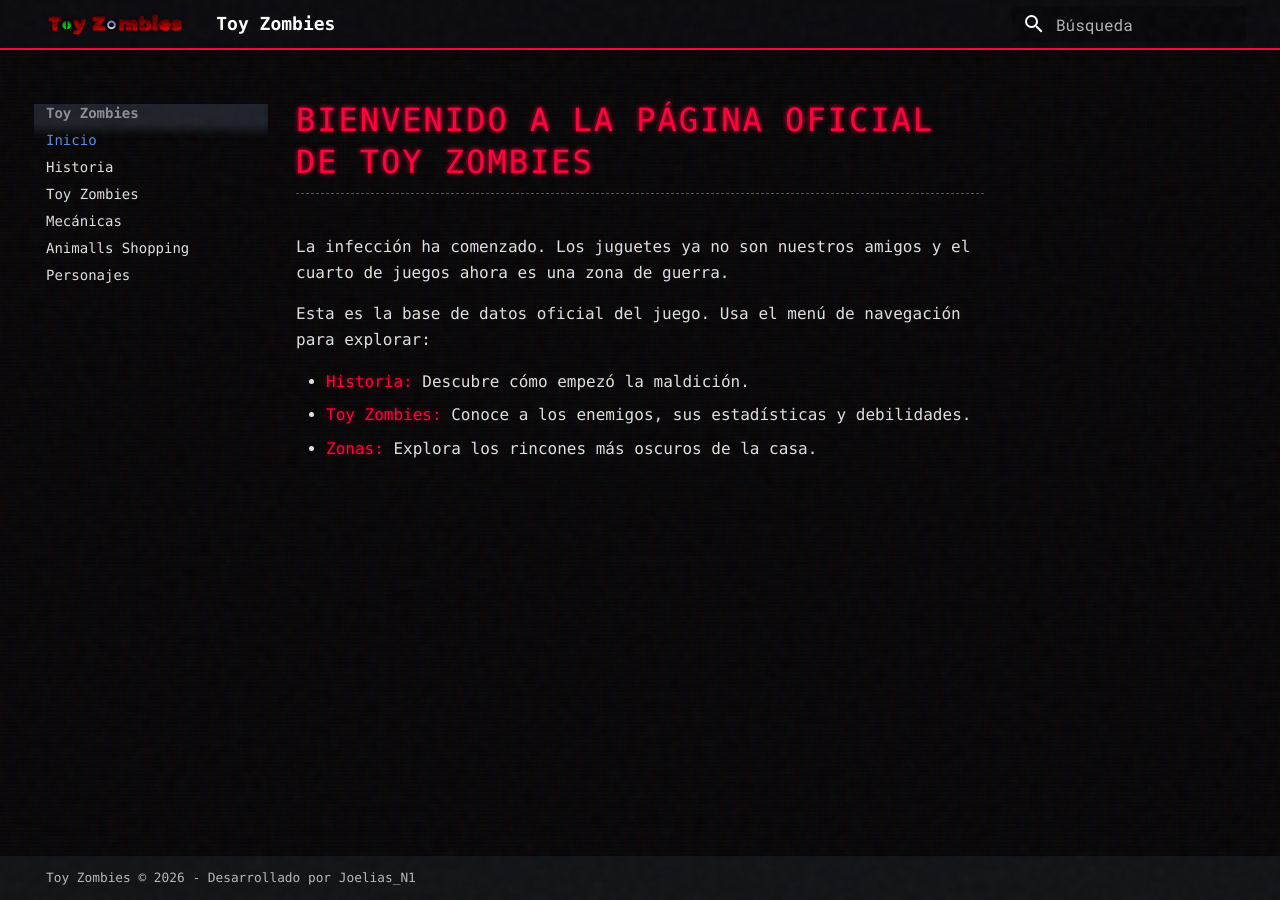
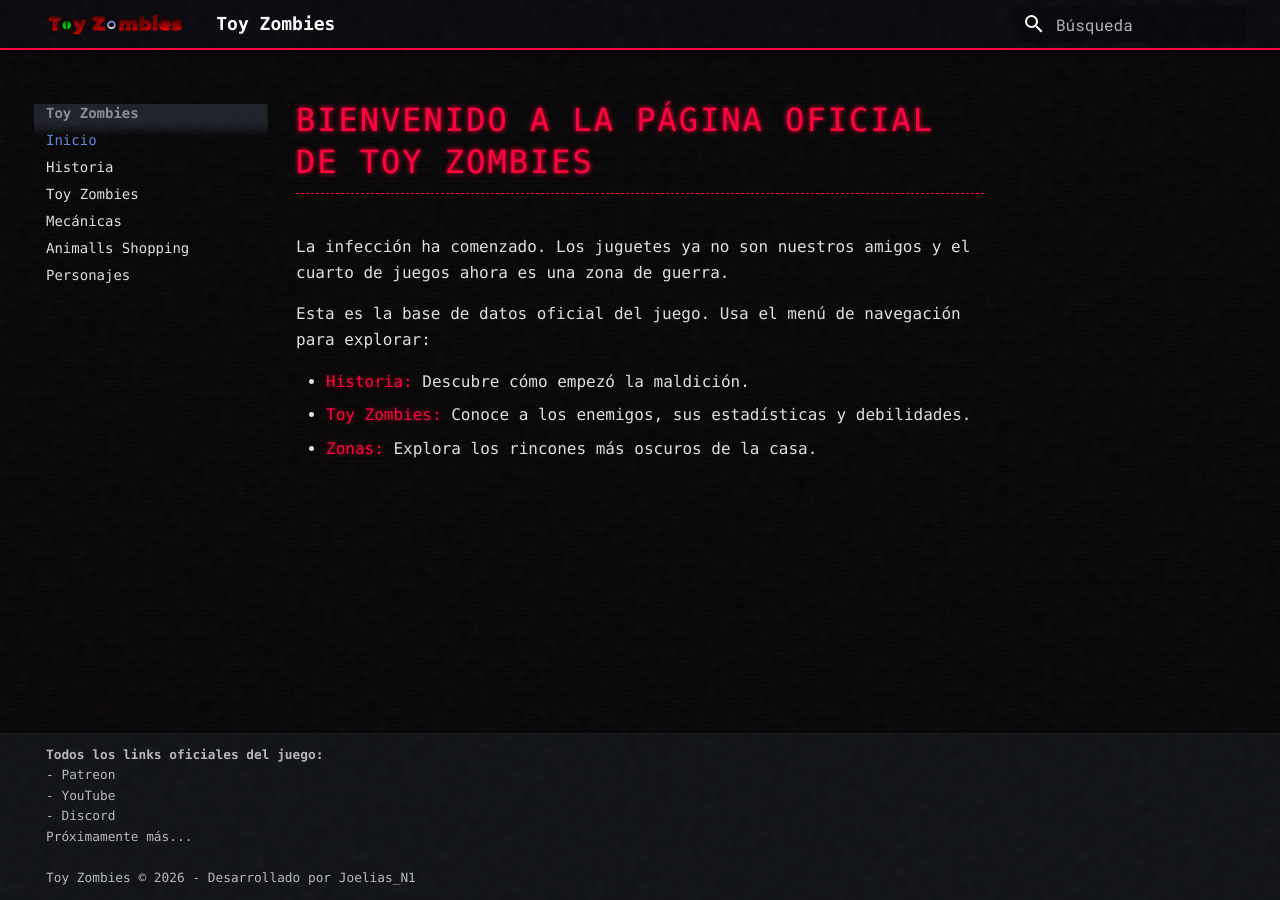
Before and after one commit to Hec-Thor-Tech/toy-zombies, an MkDocs documentation site: the page built from docs/index.md, in a window 1280 px wide. Built offline with MkDocs 1.6.1 and Material for MkDocs 9.7.7, drawn with Linux system fonts in a browser that asks for light colours.

Commit message:
Actualizacion de la wiki

```diff
--- a/overrides/partials/copyright.html
+++ b/overrides/partials/copyright.html
@@ -1,5 +1,10 @@
 <div class="md-copyright">
   <div class="md-copyright__highlight">
+    <strong>Todos los links oficiales del juego:</strong><br>
+    - <a href="https://patreon.com/ToyZombies?utm_medium=unknown&utm_source=join_link&utm_campaign=creatorshare_creator&utm_content=copyLink" target="_blank" rel="noopener">Patreon</a><br>
+    - <a href="https://www.youtube.com/@Toy-Zombies" target="_blank" rel="noopener">YouTube</a><br>
+    - <a href="https://discord.gg/9NBSDQ5C" target="_blank" rel="noopener">Discord</a><br>
+    Próximamente más...<br><br>
     Toy Zombies © 2026 - Desarrollado por Joelias_N1
   </div>
 </div>
```
Also changed, not shown: site/404.html, site/bestiario/index.html, site/index.html, site/lore/index.html, site/mapas/index.html, site/mecanicas/index.html, site/personajes/index.html.
